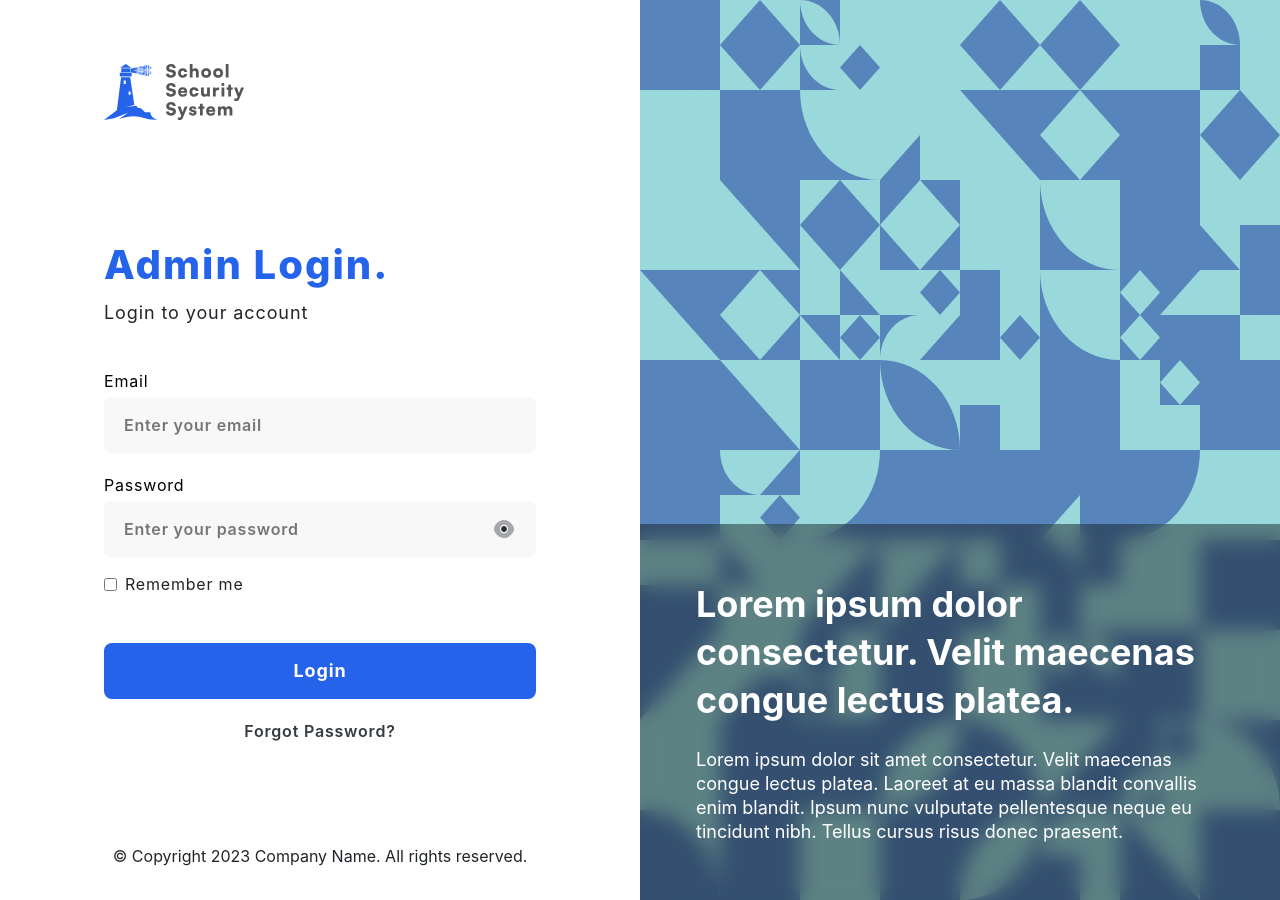
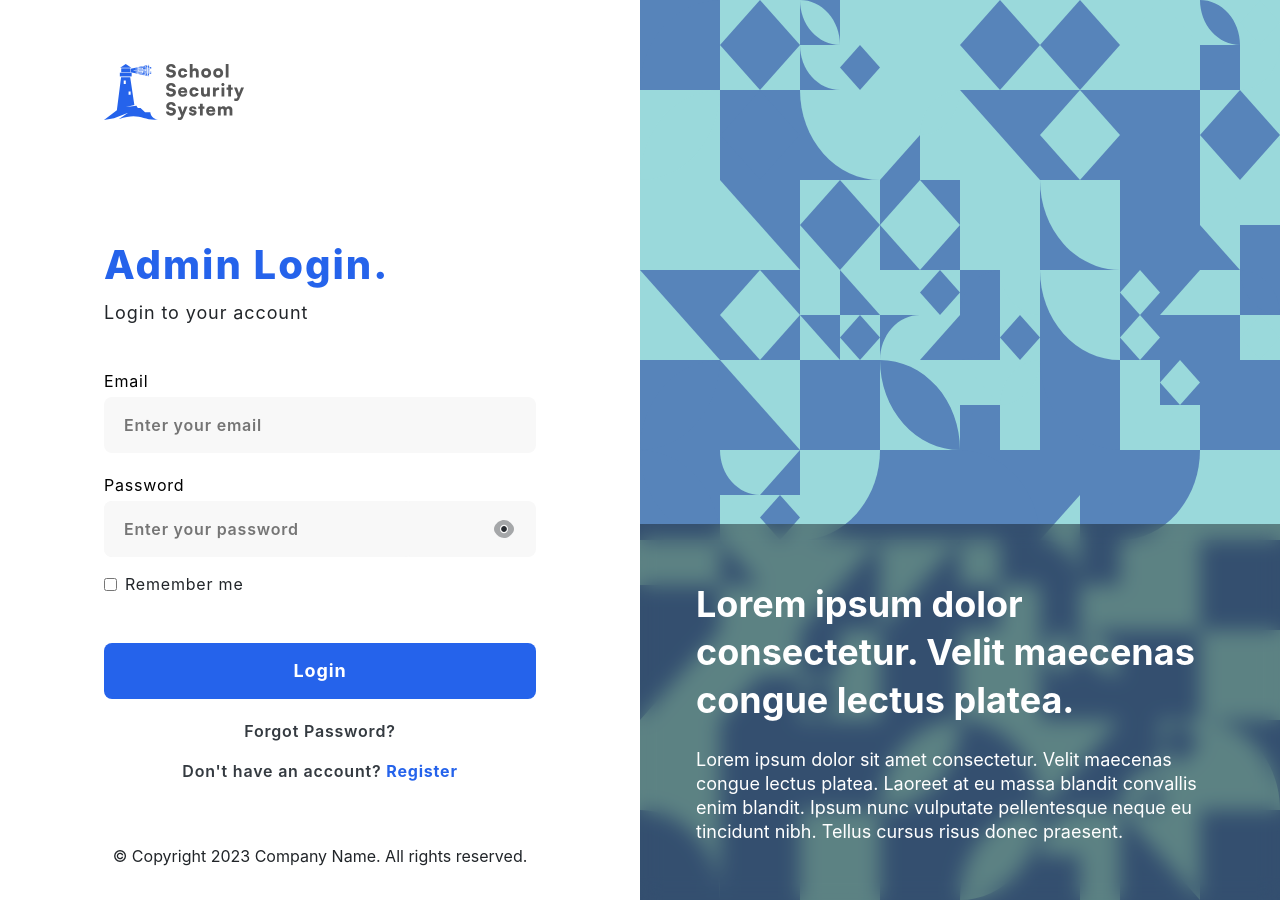
Before and after one commit to bilal060/SchoolWeb, a React (Create React App) app: page / in a window 1280 px wide. Built offline with nearby package versions, Linux system fonts and the light colour scheme.

Commit message:
register link at login

```diff
--- a/src/Pages/Login/index.js
+++ b/src/Pages/Login/index.js
@@ -145,12 +145,22 @@ const LoginPage = () => {
                 Login
               </button>
             </div>
+
             <div className="d-flex justify-content-center align-itemms-center">
               <NavLink
                 to="/forgotpassword"
                 className="cr-p optional-btn text-dark letter-spacing"
               >
                 Forgot Password?
+              </NavLink>
+            </div>
+            <div className="d-flex justify-content-center align-itemms-center">
+              <NavLink
+                to="/register"
+                className="cr-p optional-btn text-dark letter-spacing"
+              >
+                Don't have an account?{" "}
+                <span className="text-blue font-weight-700">Register</span>
               </NavLink>
             </div>
           </form>
```
